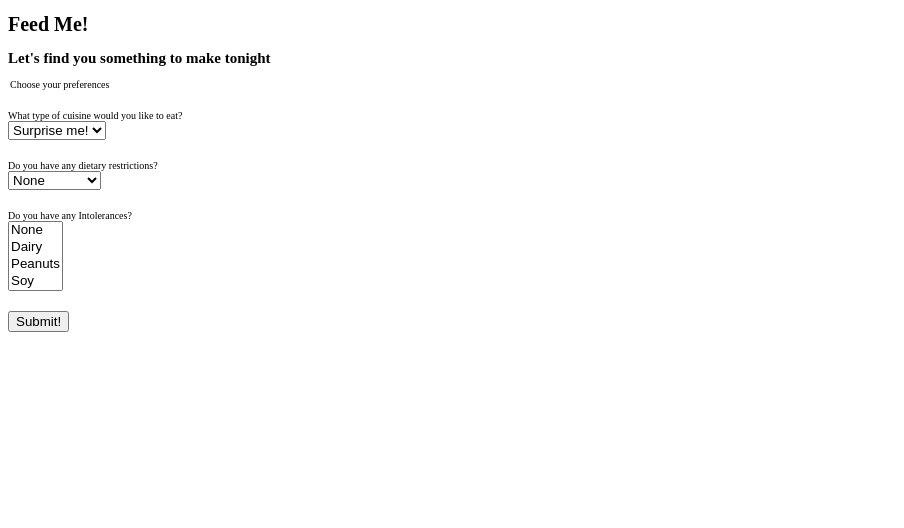
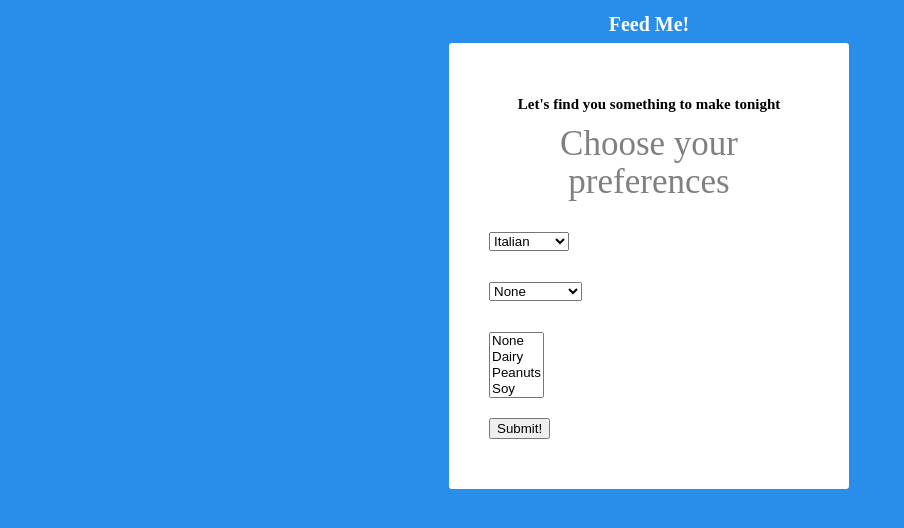
Before and after one commit to benharris28/api-capstone, a plain HTML site: page index.html in a window 1280 px wide. Shown: the whole page, without its empty margins (0-904 px from the left). Drawn offline with nearby package versions, Linux system fonts and the light colour scheme.

Commit message:
added styling to main form page

```diff
--- a/index.html
+++ b/index.html
@@ -11,19 +11,26 @@
     <header>
         <h1>Feed Me!</h1>
     </header>
-    <section id="form">
+    <section id="form" class="form-block">
         <h2>Let's find you something to make tonight</h2>
         <form id="js-form">
             <legend>Choose your preferences</legend>
 
             <div class="selector">
                 <label for="cuisine">What type of cuisine would you like to eat?</label>
-                <select id="cuisine" class="dropdown" name="cuisine" placeholder="Select one">
-                    <option value="">Surprise me!</option>
+                <select id="cuisine" class="dropdown" name="cuisine" placeholder="Select one" required>
                     <option value="italian">Italian</option>
                     <option value="japanese">Japanese</option>
                     <option value="indian">Indian</option>
                     <option value="american">American</option>
+                    <option value="african">African</option>
+                    <option value="greek">Greek</option>
+                    <option value="chinese">Chinese</option>
+                    <option value="french">French</option>
+                    <option value="mexican">Mexican</option>
+                    <option value="spanish">Spanish</option>
+                    <option value="thai">Thai</option>
+
                 </select>
             </div>
 
--- a/main.css
+++ b/main.css
@@ -1,9 +1,49 @@
+* {
+    box-sizing: border-box;
+  }
+
+
+  body {
+    padding-left: 1.8rem;
+   background-color: #298eea;
+    color: #fff;
+  }
+
 html {
     font-size: 10px;
+    color: black;
 }
 
+header {
+    text-align: center;
+    color: white;
+    height: 3rem;
+    width: 100%;
+}
 
 /* Form Elements */
+#form {
+    width: 400px;
+    background-color: white;
+    padding: 4rem;
+    border-radius: 3px;
+    margin-left: auto;
+    margin-right: auto;
+  }
+
+.form-block h2 {
+    color: black;
+    text-align: center;
+}
+
+.form-block legend {
+    width: 100%;
+    line-height: 38px;
+    font-size: 35px;
+    color: grey;
+    text-align: center;
+
+}
 .selector {
     margin-top: 2rem;
     margin-bottom: 2rem;
```
